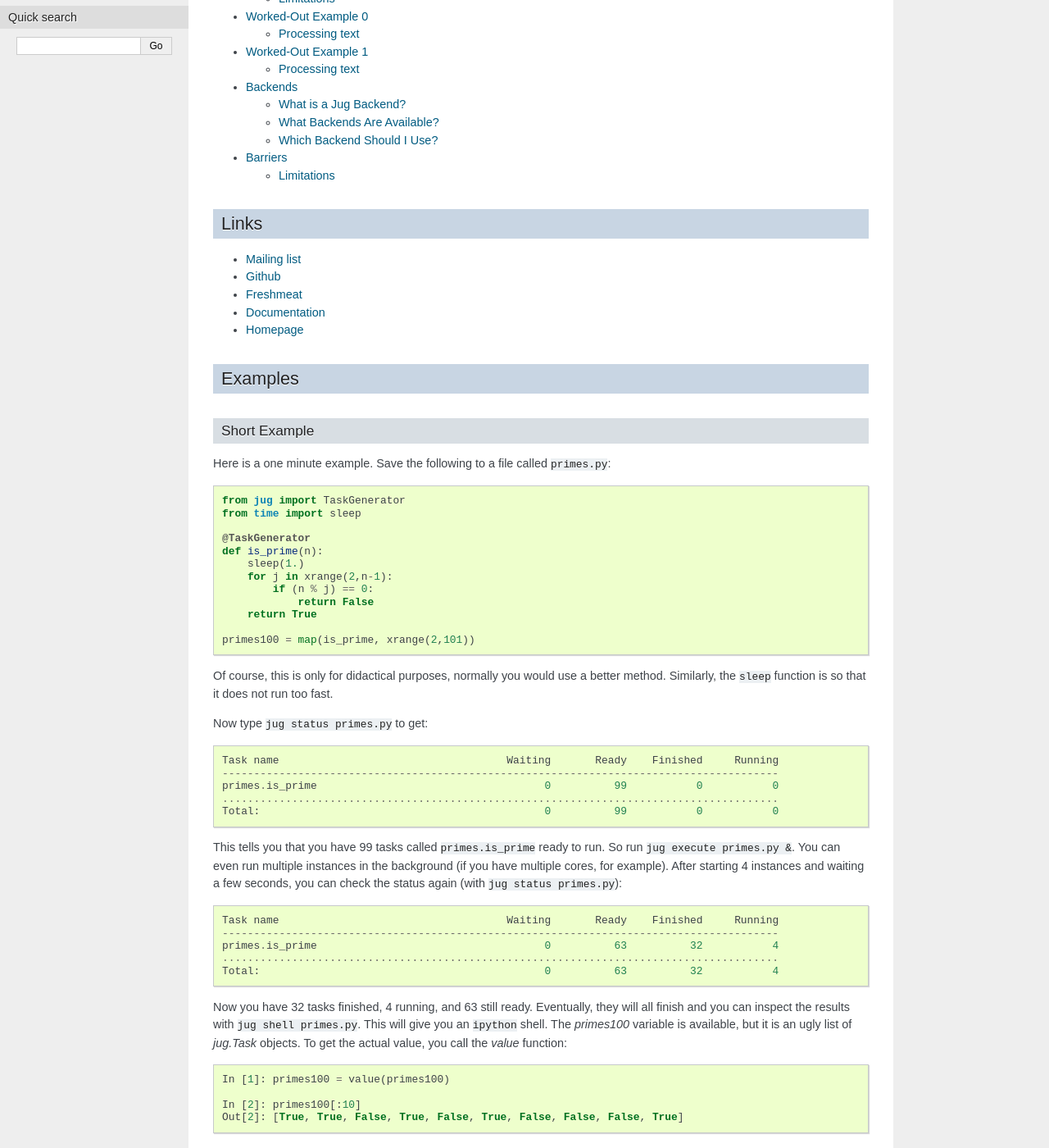
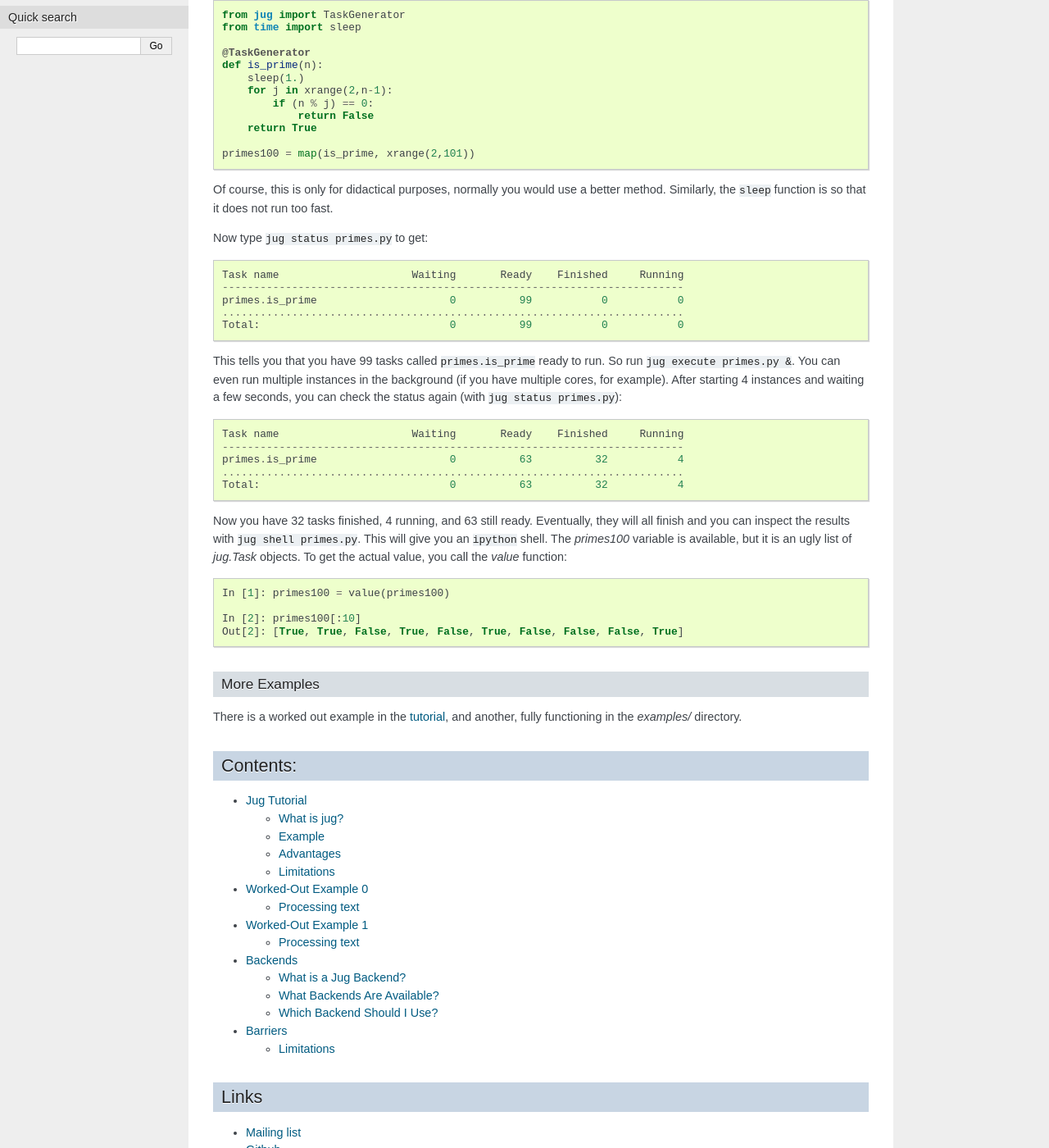
Before and after one commit to luispedro/jug, a Sphinx documentation site: the page built from docs/index.rst, in a window 1280 px wide and 1400 px high, scrolled down 491 px. Shown: the whole window at 82% size. Built offline with Sphinx 7.4.7, drawn with Linux system fonts in a browser that asks for light colours; some of the changed text lies outside the part shown.

Commit message:
DOC: Rework the first page

```diff
--- a/docs/index.rst
+++ b/docs/index.rst
@@ -16,26 +16,6 @@ the capability to connect to a common redis server.
 Jug also takes care of saving all the intermediate results to the backend in a
 way that allows them to be retrieved later.
 
-Contents:
----------
-
-.. toctree::
-    :maxdepth: 2
-
-    tutorial.rst
-    decrypt-example.rst
-    text-example.rst
-    backends.rst
-    barrier.rst
-
-Links
------
-
-- `Mailing list <http://groups.google.com/group/jug-users>`__
-- `Github <http://github.com/luispedro/jug>`__
-- `Freshmeat <http://freshmeat.net/projects/jug>`__
-- `Documentation <http://packages.python.org/Jug/>`__
-- `Homepage <http://luispedro.org/software/jug>`__
 
 Examples
 --------
@@ -64,11 +44,11 @@ fast.
 
 Now type ``jug status primes.py`` to get::
 
-    Task name                                    Waiting       Ready    Finished     Running
-    ----------------------------------------------------------------------------------------
-    primes.is_prime                                    0          99           0           0
-    ........................................................................................
-    Total:                                             0          99           0           0
+    Task name                     Waiting       Ready    Finished     Running
+    -------------------------------------------------------------------------
+    primes.is_prime                     0          99           0           0
+    .........................................................................
+    Total:                              0          99           0           0
 
 
 This tells you that you have 99 tasks called ``primes.is_prime`` ready to run.
@@ -77,11 +57,11 @@ background (if you have multiple cores, for example). After starting 4
 instances and waiting a few seconds, you can check the status again (with ``jug
 status primes.py``)::
 
-    Task name                                    Waiting       Ready    Finished     Running
-    ----------------------------------------------------------------------------------------
-    primes.is_prime                                    0          63          32           4
-    ........................................................................................
-    Total:                                             0          63          32           4
+    Task name                     Waiting       Ready    Finished     Running
+    -------------------------------------------------------------------------
+    primes.is_prime                     0          63          32           4
+    .........................................................................
+    Total:                              0          63          32           4
 
 
 Now you have 32 tasks finished, 4 running, and 63 still ready. Eventually, they
@@ -95,12 +75,33 @@ the `value` function::
     In [2]: primes100[:10]
     Out[2]: [True, True, False, True, False, True, False, False, False, True]
 
-
 More Examples
 ~~~~~~~~~~~~~
 
 There is a worked out example in the `tutorial`_, and another, fully functioning in
 the `examples/` directory.
+
+
+Contents:
+---------
+
+.. toctree::
+    :maxdepth: 2
+
+    tutorial.rst
+    decrypt-example.rst
+    text-example.rst
+    backends.rst
+    barrier.rst
+
+Links
+-----
+
+- `Mailing list <http://groups.google.com/group/jug-users>`__
+- `Github <http://github.com/luispedro/jug>`__
+- `Freshmeat <http://freshmeat.net/projects/jug>`__
+- `Documentation <http://packages.python.org/Jug/>`__
+- `Homepage <http://luispedro.org/software/jug>`__
 
 How do I get Jug?
 -----------------
```
